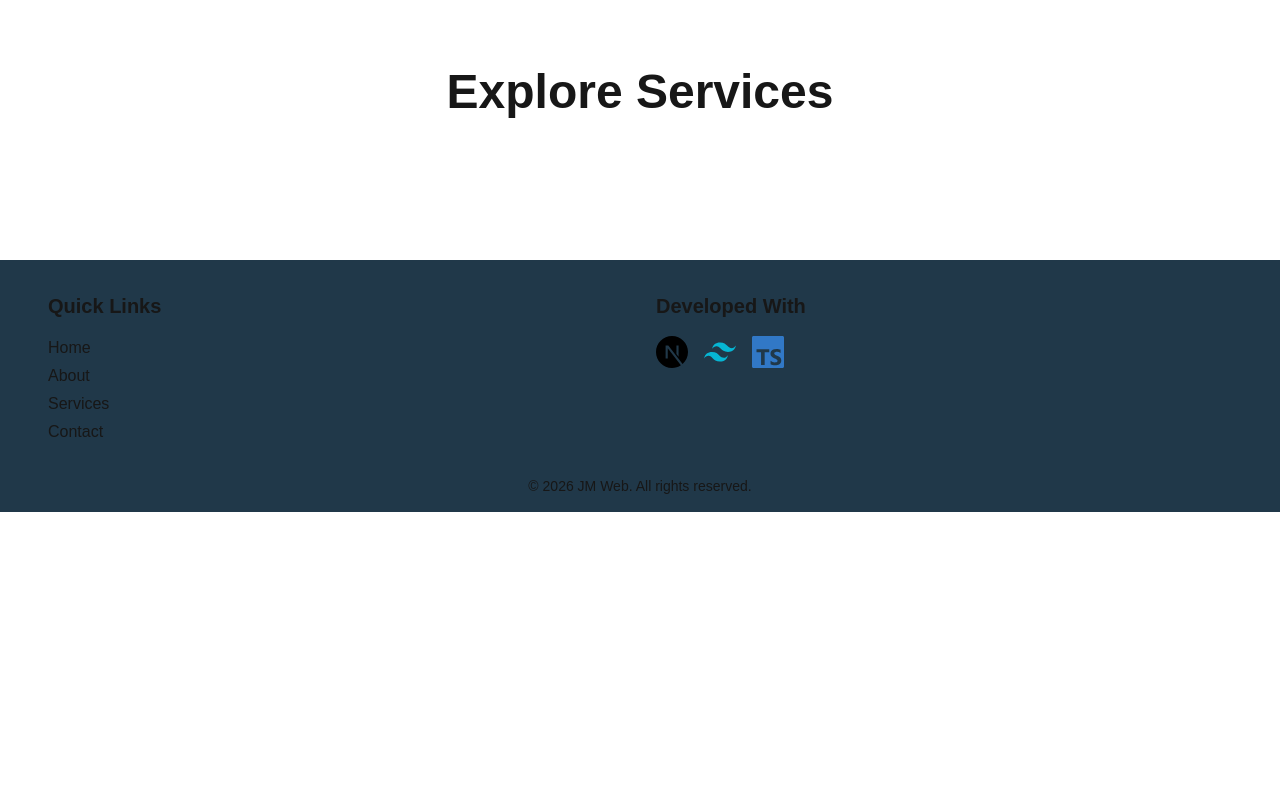
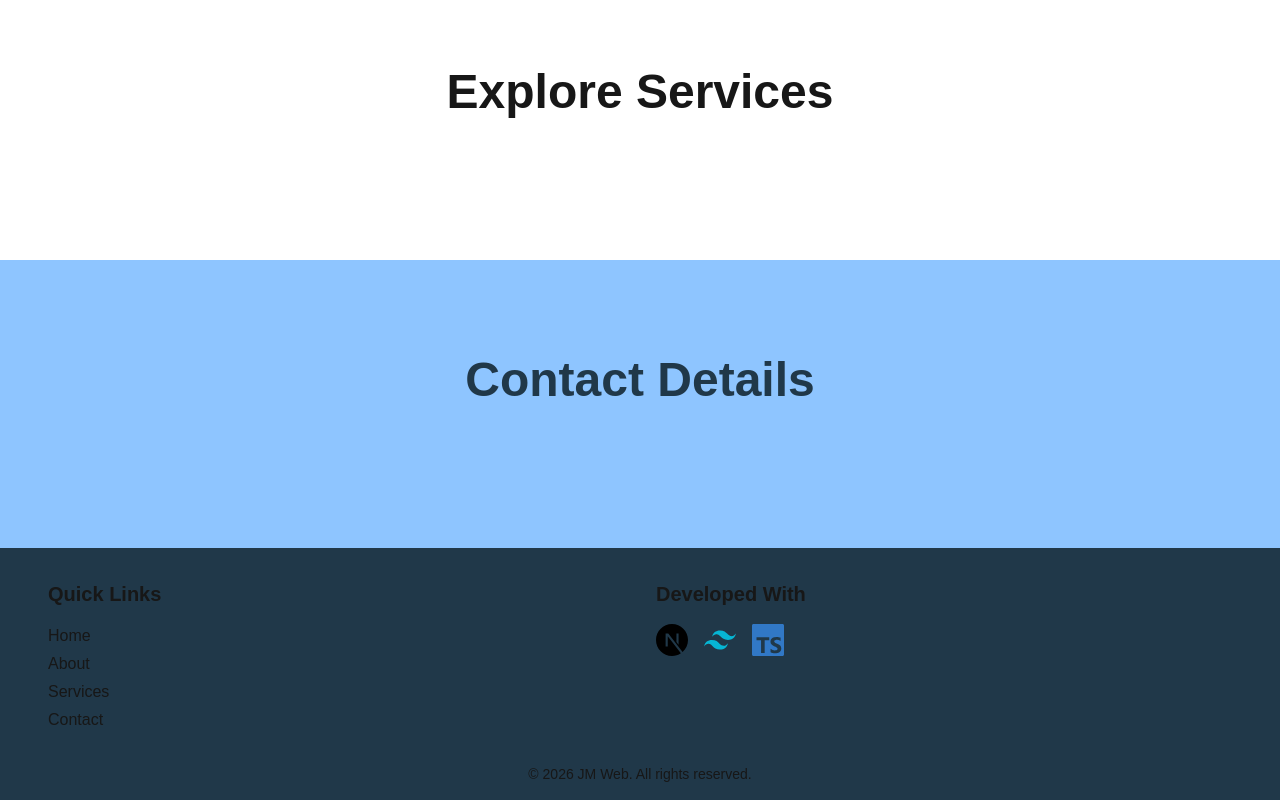
Before and after one commit to JackM510/Next.js-JMWEB, a Next.js app: page / in a window 1280 px wide. Shown: the part 1116-1916 px from the top of the page. Before the commit the page ends 1628 px from the top, so only its background shows below. Built offline with nearby package versions, Linux system fonts and the light colour scheme.

Commit message:
added ContactSection template structure

```diff
--- /dev/null
+++ b/src/app/components/sections/ContactSection.tsx
@@ -0,0 +1,11 @@
+import SectionHeading from "../ui/SectionHeading"
+
+export default function ContactSection() {
+    return (
+        <section id="contact" className="bg-blue-300">
+            <div className="content-container">
+                <SectionHeading color="text-[var(--dark-azure)]">Contact Details</SectionHeading>
+            </div>
+        </section>
+    );
+}
--- a/src/app/page.tsx
+++ b/src/app/page.tsx
@@ -1,6 +1,7 @@
 import HeroSection from "./components/sections/HeroSection";
 import AboutSection from "./components/sections/AboutSection";
 import ServicesSection from "./components/sections/ServicesSection";
+import ContactSection from "./components/sections/ContactSection";
 
 export default function Home() {
   return (
@@ -8,6 +9,7 @@ export default function Home() {
       <HeroSection />
       <AboutSection/>
       <ServicesSection/>
+      <ContactSection />
     </main>
   );
 }
```
